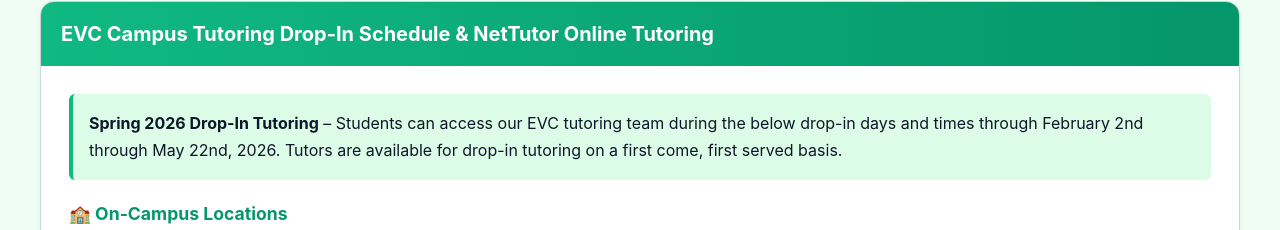
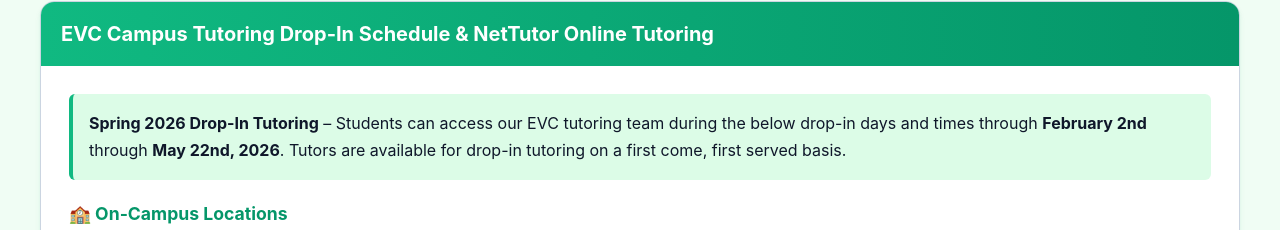
Before and after one commit to khainguyen21/EVC_Tutor_Schedule, a React (Vite) app: page / in a window 1280 px wide. Shown: the part 320-550 px from the top of the page. Built offline with nearby package versions, Linux system fonts and the light colour scheme.

Commit message:
quick UI fix

```diff
--- a/src/App.tsx
+++ b/src/App.tsx
@@ -88,9 +88,9 @@
             <>
               <strong>Spring 2026 Drop-In Tutoring</strong> – Students can
               access our EVC tutoring team during the below drop-in days and
-              times through February 2nd through May 22nd, 2026. Tutors are
-              available for drop-in tutoring on a first come, first served
-              basis.
+              times through <strong>February 2nd</strong> through{" "}
+              <strong>May 22nd, 2026</strong>. Tutors are available for drop-in
+              tutoring on a first come, first served basis.
             </>
           }
         >
```
